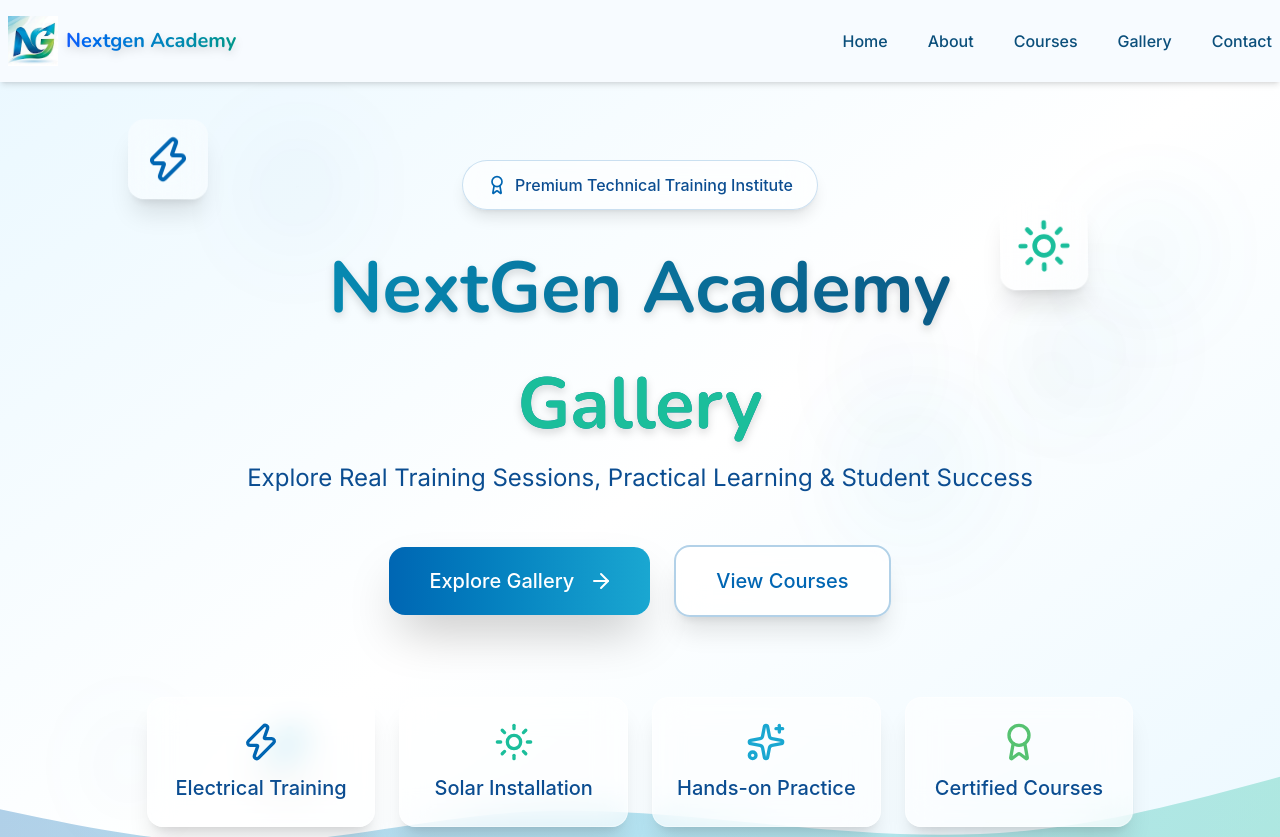
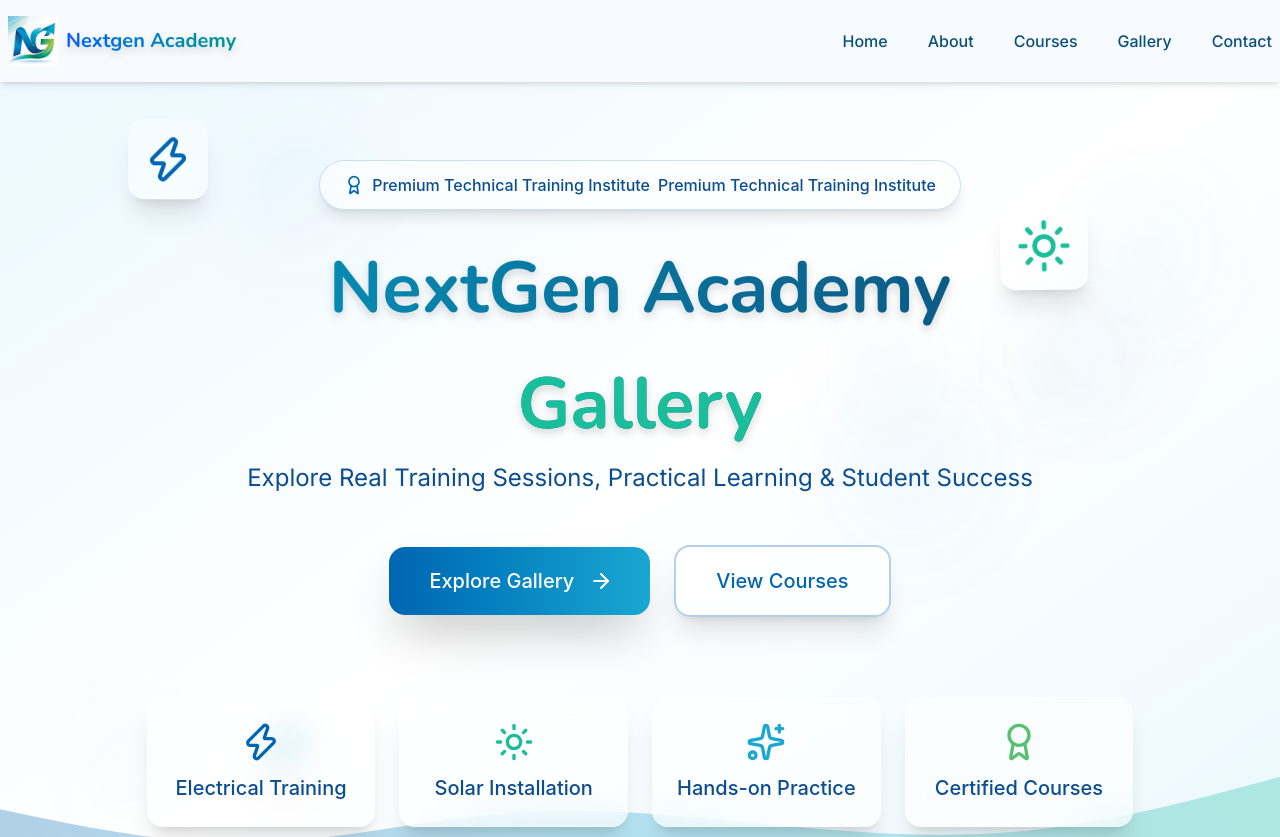
Before and after one commit to Dipokdas347250/Nextzen-Academy, a React (Vite) app: page /gallery in a window 1280 px wide. Shown: the top 837 px of the page. Built offline with nearby package versions, Linux system fonts and the light colour scheme.

Commit message:
gallery banner

```diff
--- a/src/components/gallery_page/Gallery_banner.jsx
+++ b/src/components/gallery_page/Gallery_banner.jsx
@@ -133,6 +133,7 @@ const Gallery_banner = () => {
           <div className="inline-flex items-center gap-2 px-6 py-3 bg-white/60 backdrop-blur-lg rounded-full border border-[#0066B3]/20 shadow-lg">
             <Award className="w-5 h-5 text-[#0066B3]" />
             <span className="text-[#0B4D91] font-medium">Premium Technical Training Institute</span>
+            <span className="text-[#0B4D91] font-medium">Premium Technical Training Institute</span>
           </div>
         </motion.div>
 
```
